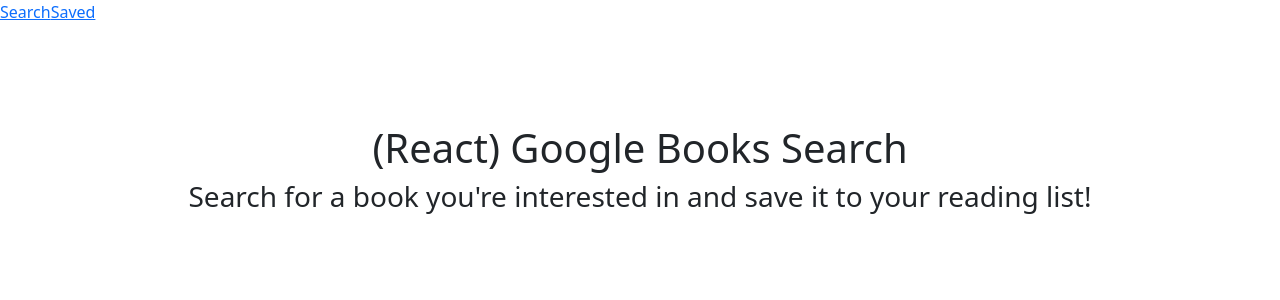
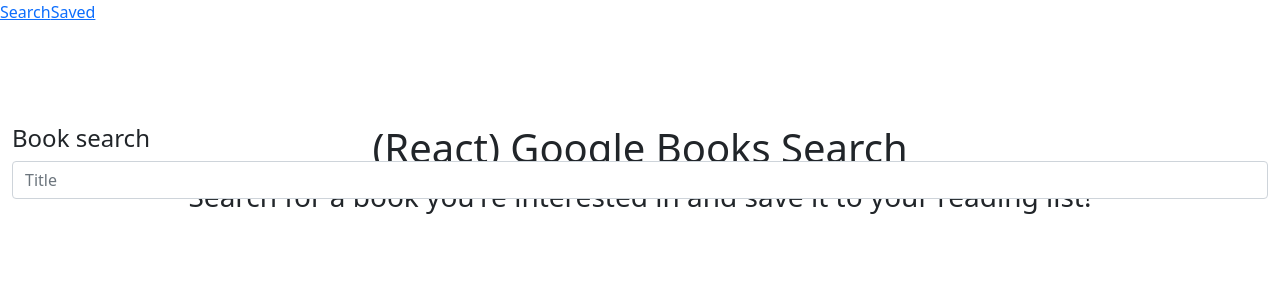
Before and after one commit to dboren/db_GoogleBooksSearch2, a React (Create React App) app: page / in a window 1280 px wide. Shown: the top 300 px of the page. Built offline with nearby package versions, Linux system fonts and the light colour scheme.

Commit message:
added routing to the SearchPage, but the form is currently displaying on top of the jumbotron element

```diff
--- a/src/App.js
+++ b/src/App.js
@@ -16,6 +16,11 @@
           <h1>(React) Google Books Search</h1>
           <h3>Search for a book you're interested in and save it to your reading list!</h3>
         </Jumbotron>
+        <Switch>
+          <Route exact path={["/", "/SearchPage"]}>
+            <SearchPage></SearchPage>
+          </Route>
+        </Switch>
       </div>
     </Router>
   );
--- a/src/pages/SearchPage.js
+++ b/src/pages/SearchPage.js
@@ -18,7 +18,11 @@
         <Container fluid>
             <Row>
                 <h4>Book search</h4>
-                <Input></Input>
+                <Input
+                    onChange={handleInputChange}
+                    name="title"
+                    placeholder="Title"
+                    value={formObject.title}></Input>
             </Row>
         </Container>
     )
```
